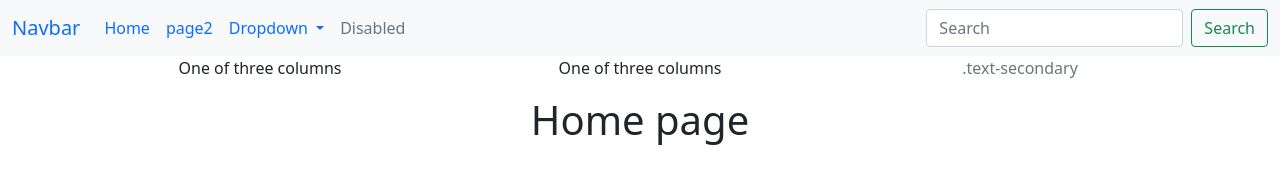
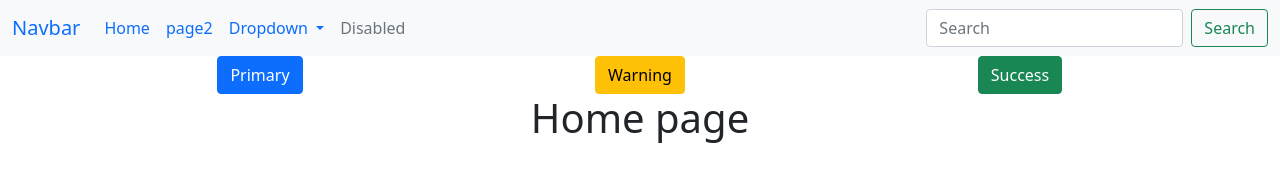
Before and after one commit to Mattyt409/MT-Level-3, a plain HTML site: page index.html in a window 1280 px wide. Drawn offline with nearby package versions, Linux system fonts and the light colour scheme.

Commit message:
1 file modified

```diff
--- a/index.html
+++ b/index.html
@@ -52,13 +52,13 @@
 <div class="container text-center">
 <div class="row align-items-start">
   <div class="col">
-    One of three columns
+  <button type="button" class="btn btn-primary">Primary</button>
   </div>
   <div class="col">
-    One of three columns
+  <button type="button" class="btn btn-warning">Warning</button>
   </div>
   <div class="col">
-  <p class="text-secondary">.text-secondary</p>
+  <button type="button" class="btn btn-success">Success</button>
   </div>
 </div>
     <main>
```
